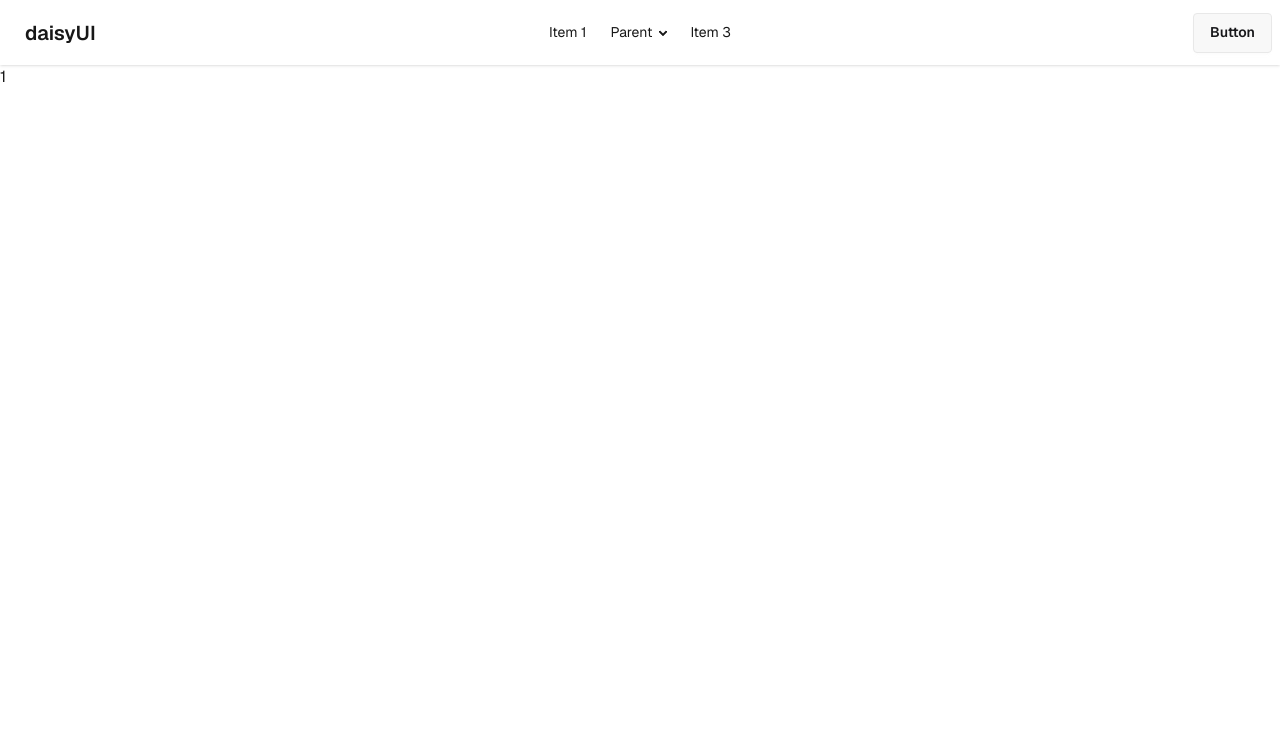
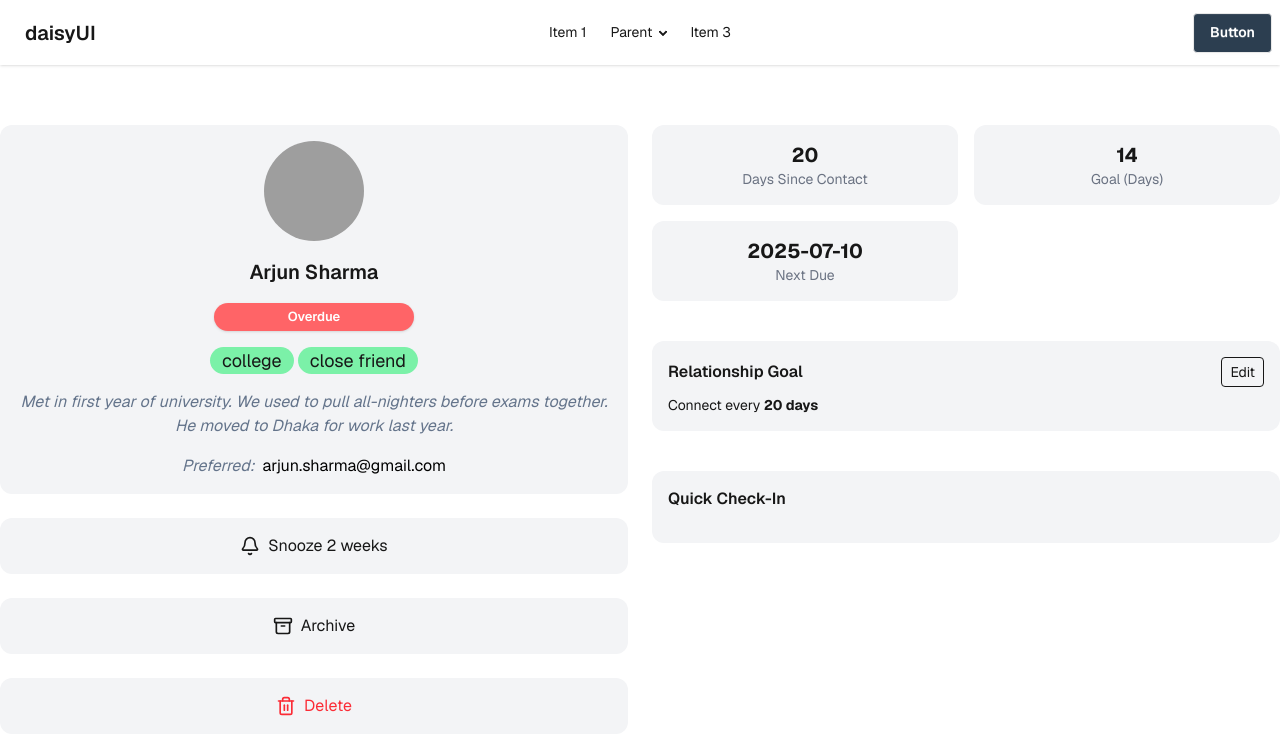
Before and after one commit to fatematz/project-1, a Next.js app: page /friendsData/1 in a window 1280 px wide. Shown: the top 754 px of the page. Built offline with nearby package versions, Linux system fonts and the light colour scheme; grey boxes are pictures that could not be loaded.

Commit message:
add status-based background colors

```diff
--- a/package.json
+++ b/package.json
@@ -9,6 +9,7 @@
     "lint": "eslint"
   },
   "dependencies": {
+    "lucide-react": "^1.8.0",
     "next": "16.2.4",
     "react": "19.2.4",
     "react-dom": "19.2.4"
--- a/src/app/components/FriendsCard.jsx
+++ b/src/app/components/FriendsCard.jsx
@@ -1,17 +1,29 @@
-import Link from "next/link";
 
-const FriendsCard=({data}) => {
 
-    const {id, name, bio}=data;
+import Link from 'next/link'
+
+const FriendsCard = ({ data }) => {
+    const { id, name, bio, picture } = data
 
     return (
-        <div className="border-2 p-4 m-4  ">
-            <h1 className="text-xl md:text-2xl"> {name} </h1>
-            <p> {bio} </p>
+        <div className=' p-5 m-4 space-y-[10px] text-center shadow-2xl rounded-2xl'>
+            <div className='flex justify-center '>
+                <img className="rounded-full" src={picture} alt='' />
+            </div>
 
-            <Link href={`/friendsData/${id}`} className="btn mt-2">Details</Link>
+            <div className=''>
+                <h1 className='text-xl md:text-2xl'> {name} </h1>
+            </div>
+
+            <div className=''>
+                <p> {bio} </p>
+            </div>
+
+            <Link href={`/friendsData/${id}`} className='btn mt-2 bg-[#2c3e50] text-white'>
+                Details
+            </Link>
         </div>
-    );
-};
+    )
+}
 
-export default FriendsCard;
+export default FriendsCard
--- a/src/app/components/Navbar.jsx
+++ b/src/app/components/Navbar.jsx
@@ -42,7 +42,7 @@ const Navbar = () => {
     </ul>
   </div>
   <div className="navbar-end">
-    <a className="btn">Button</a>
+    <a className="btn bg-[#2c3e50] text-white">Button</a>
   </div>
 </div>
         </div>
--- a/src/app/friendsData/[id]/page.jsx
+++ b/src/app/friendsData/[id]/page.jsx
@@ -1,15 +1,129 @@
-
 import data from "@/data.json"
+import { Bell, Archive, Trash2 } from "lucide-react";
 
 const DetailsPage=async ({params}) => {
     const {id}=await params;
 
-    const friend=data.find(id => data.id == id )
+    const friend=data.find(data => data.id == id )
+
+    let colorData="border-gray-300"
+
+    if(friend.status==="overdue") {
+        colorData = "bg-red-400 text-white"
+    } else if(friend.status === "almost due" ){
+        colorData = "bg-blue-400 text-white"
+    } else if(friend.status==="on-track") {
+        colorData = "bg-purple-400 text-white"
+    }
 
 
     return (
-        <div>
-           <h1>{id}</h1>
+          <div className=" container ">
+            <div className="grid grid-cols-1 md:grid-cols-2 lg:grid-cols-2 mx-[20px] md:mx-[20px] lg:mx-[20px ] xl:mx-0 gap-[24px] py-[60px]">
+            <div className='flex flex-col gap-6 '>
+                <div className='bg-gray-100 p-4 rounded-xl text-center space-y-4'>
+                    <div className='flex justify-center '>
+                        <img
+                            className='rounded-full w-[100px] h-[100px] '
+                            src={friend.picture}
+                            alt=''
+                        />
+                    </div>
+
+                    <div className=''>
+                        <h1 className="text-[20px] font-semibold"> {friend.name} </h1>
+                    </div>
+
+                    <div className='flex justify-center '>
+                         <p className={`px-4 py-1  rounded-full text-[13px] font-semibold capitalize w-[200px] shadow-sm ${colorData} `}> {friend.status} </p>
+                    </div>
+
+                     <div className=' flex justify-center flex-wrap gap-1 '>
+                        <p className="bg-green-300 px-3 rounded-full  text-[18px]">{friend.tags[0]}</p>
+                        <p className="bg-green-300 px-3 rounded-full  text-[18px]">{friend.tags[1]}</p>
+                    </div>
+
+                    <div className='text-[#64748B] italic'>{friend.bio}</div>
+                    <div className='text-[#64748B] flex justify-center flex-wrap gap-2 '>
+                       <div className="italic">
+                            Preferred:
+                            </div>
+                    <span className="text-black ">
+                            {friend.email}
+                            </span>
+                    </div>
+                </div>
+                <div className="grid grid-cols-1  gap-6">
+                    <div className="bg-gray-100 p-4 rounded-xl flex gap-2 items-center justify-center ">
+                       <Bell size={20} /> Snooze 2 weeks
+                    </div>
+                    <div className="bg-gray-100 p-4 rounded-xl flex gap-2 items-center justify-center">
+                       <Archive size={20} /> Archive
+                    </div>
+                    <div className="bg-gray-100 p-4 rounded-xl flex gap-2 items-center justify-center text-red-500">
+                      <Trash2 size={20} />  Delete
+                    </div>
+                </div>
+            </div>
+
+
+            <div className="">
+                <div className="space-y-10">
+
+                <div className="grid grid-cols-1 md:grid-cols-2 lg:grid-cols-2 gap-4">
+                    <div className="bg-gray-100 p-4 rounded-xl text-center">
+                        <h2 className="text-xl font-bold"> {friend.days_since_contact} </h2>
+                            <p className="text-sm text-gray-500">
+
+                            Days Since Contact
+                        </p>
+                    </div>
+
+                    <div className="bg-gray-100 p-4 rounded-xl text-center">
+                        <h2 className="text-xl font-bold">{friend.goal}</h2>
+                        <p className="text-sm text-gray-500">
+                            Goal (Days)
+                        </p>
+                    </div>
+
+                    <div className="bg-gray-100 p-4 rounded-xl text-center">
+                        <h2 className="text-xl font-bold">
+                            {friend.next_due_date}
+                        </h2>
+                        <p className="text-sm text-gray-500">
+                            Next Due
+                        </p>
+                    </div>
+                </div>
+
+                <div className="bg-gray-100 p-4 rounded-xl  ">
+                    <div className="flex justify-between flex-wrap gap-2 items-center">
+                        <h3 className="font-semibold">
+                            Relationship Goal
+                        </h3>
+                        <button className="text-sm border px-2 py-1 rounded">
+                            Edit
+                        </button>
+                    </div>
+
+                    <p className="mt-2 text-sm">
+                        Connect every <strong>{friend.days_since_contact} days</strong>
+                    </p>
+                </div>
+
+                <div className="bg-gray-100 p-4 rounded-xl">
+                    <h3 className="font-semibold mb-4">
+                        Quick Check-In
+                    </h3>
+
+                    {/* <CheckInSection friendName={friend.name} /> */}
+
+
+                </div>
+
+            </div>
+        </div>
+        </div>
         </div>
     );
 };
--- a/src/app/globals.css
+++ b/src/app/globals.css
@@ -3,6 +3,7 @@
 
 .container{
   max-width: 1350px;
+  width: 100%;
   margin:  0 auto;
 }
 
--- a/src/app/page.js
+++ b/src/app/page.js
@@ -5,7 +5,7 @@ import FriendsCard from "./components/FriendsCard";
 
 export default function Home() {
   return (
-    <div className="container">
+    <div className="container py-[60px]">
     <div className=" grid grid-cols-2 md:grid-cols-3 lg:grid-cols-4  bg-zinc-50 font-sans dark:bg-black">
 
       {
```
Also changed, not shown: src/app/friendsData/page.jsx (deleted), 1 other file (tests, documents, lock files or other folders).
